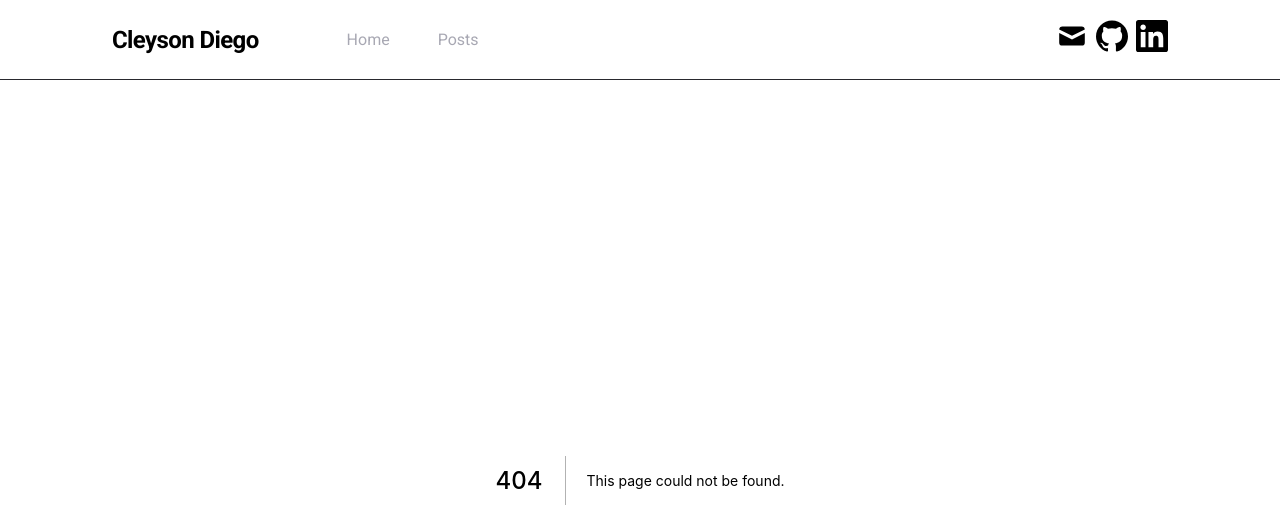
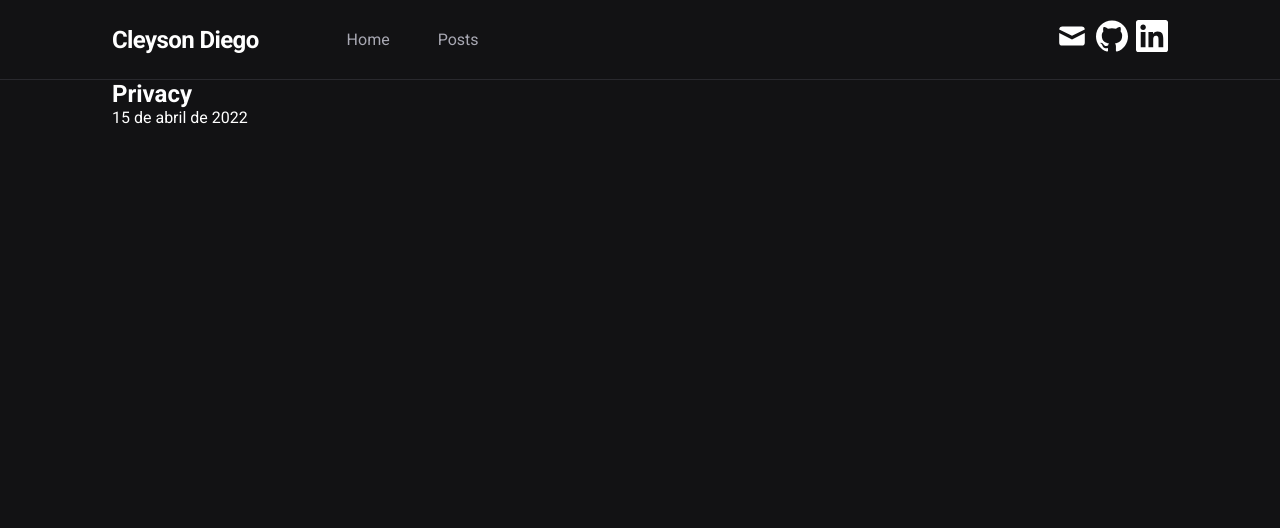
Before and after one commit to cleysondiego/cleyson.com.br, a Next.js app: page /privacy in a window 1280 px wide. Before the commit this address had no page. Shown: the top 528 px of the page. Built offline with nearby package versions, Linux system fonts and the light colour scheme.

Commit message:
feat: add privacy page

```diff
--- /dev/null
+++ b/src/pages/privacy/index.tsx
@@ -0,0 +1,24 @@
+import Head from "next/head";
+
+import styles from './styles.module.scss';
+
+export default function Privacy() {
+  return (
+    <>
+      <Head>
+        <title>Privacy | Cleyson Diego</title>
+      </Head>
+
+      <main className={styles.container}>
+        <article className={styles.post}>
+          <h1>Privacy</h1>
+          <time>15 de abril de 2022</time>
+
+          <div className={styles.content}>
+
+          </div>
+        </article>
+      </main>
+    </>
+  )
+}
--- /dev/null
+++ b/src/pages/privacy/styles.module.scss
@@ -0,0 +1,29 @@
+.container {
+  max-width: 1120px;
+  margin: 0 auto;
+  padding: 0 2rem;
+}
+
+.privacy {
+  max-width: 720px;
+  margin: 5rem auto 0;
+
+  h1 {
+    font-size: 3.5rem;
+    font-weight: 900;
+  }
+
+  time {
+    display: block;
+    font-size: 1rem;
+    color: var(--gray-300);
+    margin-top: 1.5rem;
+  }
+
+  .privacyContent {
+    margin-top: 2rem;
+    line-height: 2rem;
+    font-size: 1.125rem;
+    color: var(--gray-100);
+  }
+}
```
